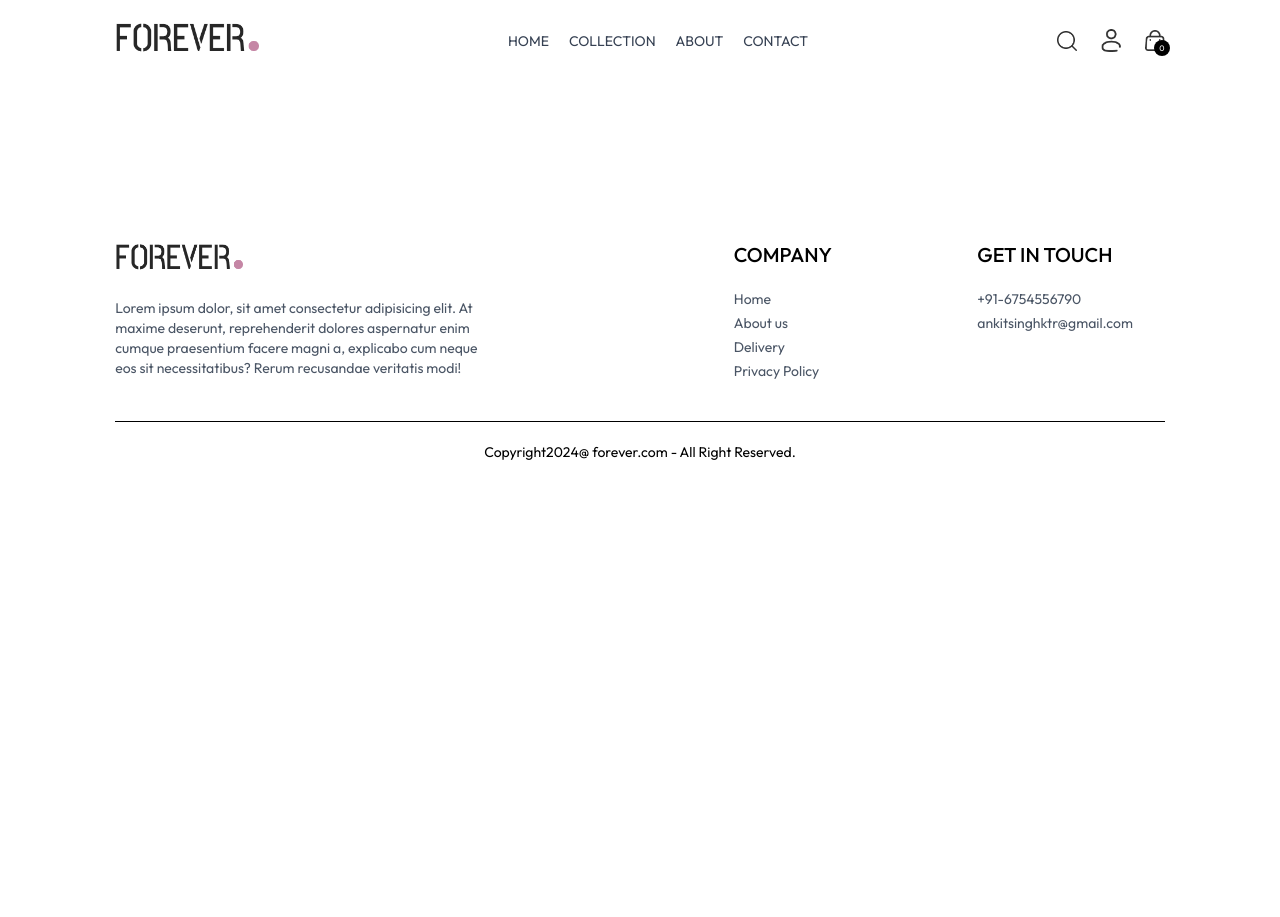
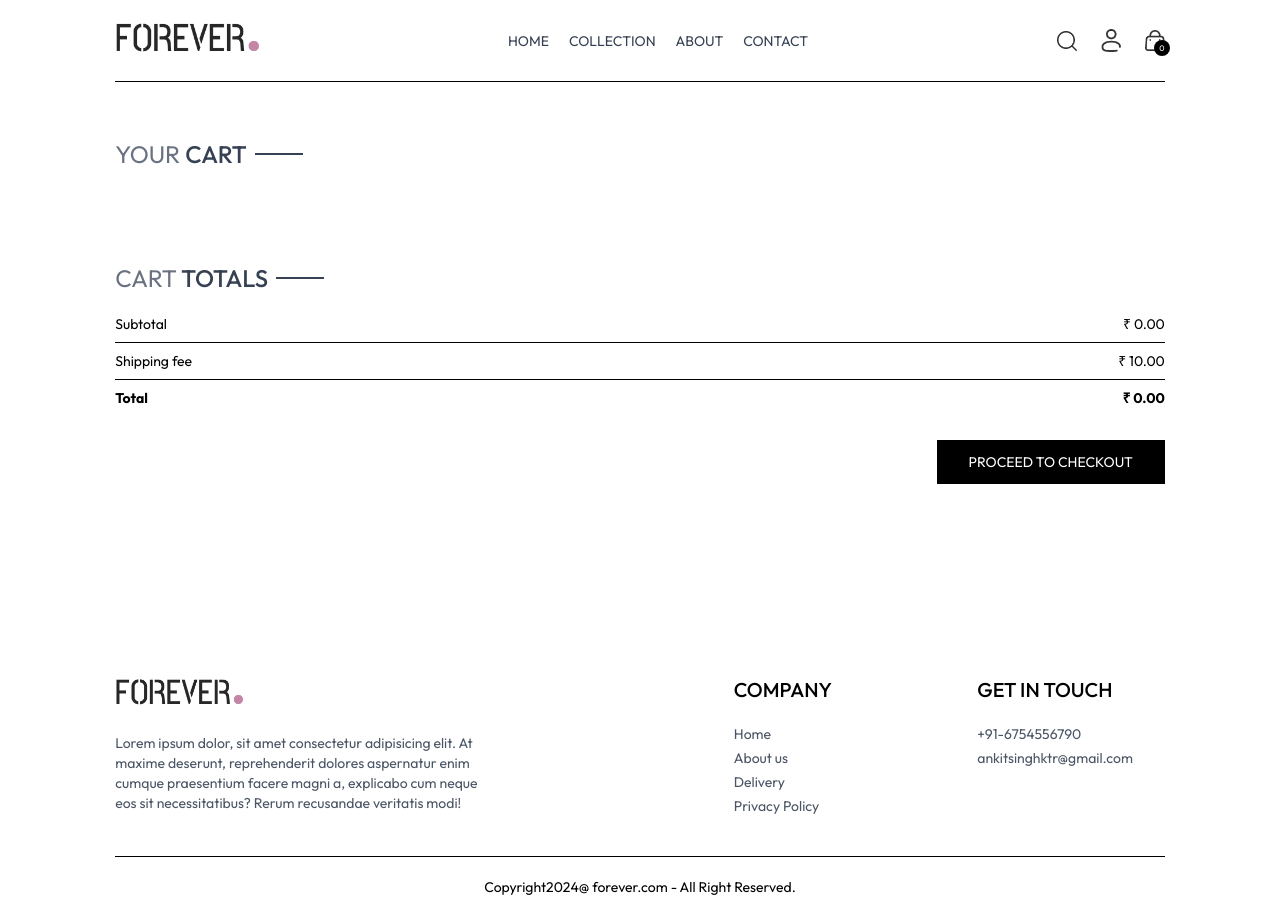
Before and after one commit to ankit-2678/ecommerce-app, a React (Vite) app: page /cart in a window 1280 px wide. Before the commit the page ends 800 px from the top, so only its background shows below. Built offline with nearby package versions, Linux system fonts and the light colour scheme; a web font is replaced by a local one.

Commit message:
feat:cart page functionality

```diff
--- /dev/null
+++ b/src/components/CartTotal.jsx
@@ -0,0 +1,34 @@
+import React, { useContext } from 'react'
+import { ShopContext } from '../context/ShopContext'
+import Title from './Title';
+
+function CartTotal() {
+    const{currency,delivery_fee,getCartAmount} = useContext(ShopContext);
+  return (
+    <div className='w-full'>
+      <div className='text-2xl'>
+        <Title text1={'CART'} text2={'TOTALS'}/>
+      </div>
+
+      <div className='flex flex-col gap-2 mt-2 text-sm'>
+        <div className='flex justify-between'>
+            <p>Subtotal</p>
+            <p>{currency} {getCartAmount()}.00</p>
+        </div>
+        <hr />
+        <div className='flex justify-between'>
+            <p>Shipping fee</p>
+            <p>{currency} {delivery_fee}.00</p>
+        </div>
+        <hr />
+        <div  className='flex justify-between'>
+            <b>Total</b>
+            <b>{currency} {getCartAmount() ===0 ? 0: getCartAmount()+delivery_fee}.00</b>
+        </div>
+
+      </div>
+    </div>
+  )
+}
+
+export default CartTotal
--- a/src/context/ShopContext.jsx
+++ b/src/context/ShopContext.jsx
@@ -1,17 +1,19 @@
 import { createContext, useEffect, useState } from "react";
 import { products } from "../assets/assets";
 import { toast } from "react-toastify";
+import { useNavigate } from "react-router-dom";
 
 export const ShopContext = createContext();
 
 const ShopContextProvider = (props)=>{
 
     const currency = '₹';
-    const deliveryFee = 10;
+    const delivery_fee = 10;
 
     const [search, setSearch]=useState('');
     const [showSearch,setShowSearch]= useState(false);
     const [cartItems,setCartItems] = useState({});
+    const navigate = useNavigate()
 
 
     const addToCart = async (ItemId,size)=>{
@@ -50,12 +52,35 @@
         return totalCount;
     }
 
+    const updateQuantity= async (itemId,size,quantity)=>{
+        let cartData = structuredClone(cartItems);
+        cartData[itemId][size]= quantity
+
+        setCartItems(cartData);
+    }
+
+    const getCartAmount =  () =>{
+        let totalAmount = 0;
+        for(const items in cartItems){
+            let itemInfo = products.find((product)=>product._id === items)
+            for(const item in cartItems[items]){
+                try {
+                    if(cartItems[items][item]>0){
+                        totalAmount+=itemInfo.price*cartItems[items][item]
+                    }
+                } catch (error) {
+
+                }
+            }
+        }
+        return totalAmount;
+    }
 
 
     const value ={
-        products,currency,deliveryFee,
+        products,currency,delivery_fee,
         search,setSearch,showSearch,setShowSearch,cartItems,setCartItems,addToCart
-        ,getCartCount
+        ,getCartCount,updateQuantity,getCartAmount,navigate
     }
 
     return (
--- a/src/pages/Cart.jsx
+++ b/src/pages/Cart.jsx
@@ -1,8 +1,72 @@
-import React from 'react'
+import React, { useContext, useEffect, useState } from 'react'
+import { ShopContext } from '../context/ShopContext'
+import Title from '../components/Title'
+import { assets } from '../assets/assets';
+import CartTotal from '../components/CartTotal';
+function Cart() {
 
-function Cart() {
+  const { products, currency, cartItems,updateQuantity,navigate } = useContext(ShopContext);
+
+  const [cartData, setCartData] = useState([]);
+
+  useEffect(() => {
+    let tempData = [];
+    for (const items in cartItems) {
+      for (const item in cartItems[items]) {
+        if (cartItems[items][item] > 0) {
+          tempData.push({
+            _id: items,
+            size: item,
+            quantity: cartItems[items][item]
+          })
+        }
+      }
+
+    }
+    setCartData(tempData)
+  }, [cartItems])
+
   return (
-    <div>
+    <div className='border-t pt-14'>
+      <div className='text-2xl mb-3'>
+        <Title text1={'YOUR'} text2={'CART'} />
+      </div>
+
+      <div>
+        {
+          cartData.map((item, index) => {
+            const productData = products.find((product) => product._id === item._id);
+
+            return (
+              <div key={index} className='py-4 border-t border-b text-gray-700 grid grid-cols-[4fr_0.5fr_0.5fr] sm:grid-cols-[4fr_2fr_0.5fr] items-center'>
+                <div className='flex items-start gap-6'>
+                  <img className='w-16 sm:w-20' src={productData.image[0]} alt="" />
+                  <div>
+                    <p className='text-xs sm:text-lg font-medium'>{productData.name}</p>
+                    <div className='flex items-center gap-5 mt-2'>
+                      <p>{currency} {productData.price}</p>
+                      <p className='px-2 sm:px-3 sm:py-1 border bg-slate-50 '>{item.size}</p>
+
+                    </div>
+                  </div>
+                </div>
+                <input onChange={(e)=>e.target.value ==='' || e.target.value==='0' ? null : updateQuantity(item._id,item.size,Number(e.target.value)) } className='border max-w-10 sm:max-w-20 px-1 sm:px-2 py-1' type="number" min={1} defaultValue={item.quantity} />
+                <img onClick={()=>(updateQuantity(item._id,item.size,0))} className='w-4 mr-4 sm:w-5 cursor-pointer' src={assets.bin_icon} alt="" />
+
+              </div>
+            )
+          })
+        }
+      </div>
+      <div className='flex justify-end my-20'>
+        <div className='w-full sm:w-[450px'>
+          <CartTotal/>
+          <div className='w-full text-end'>
+            <button onClick={()=>navigate('/place-order')} className='bg-black text-white text-sm my-8 px-8 py-3'>PROCEED TO CHECKOUT</button>
+          </div>
+        </div>
+
+      </div>
 
     </div>
   )
```
